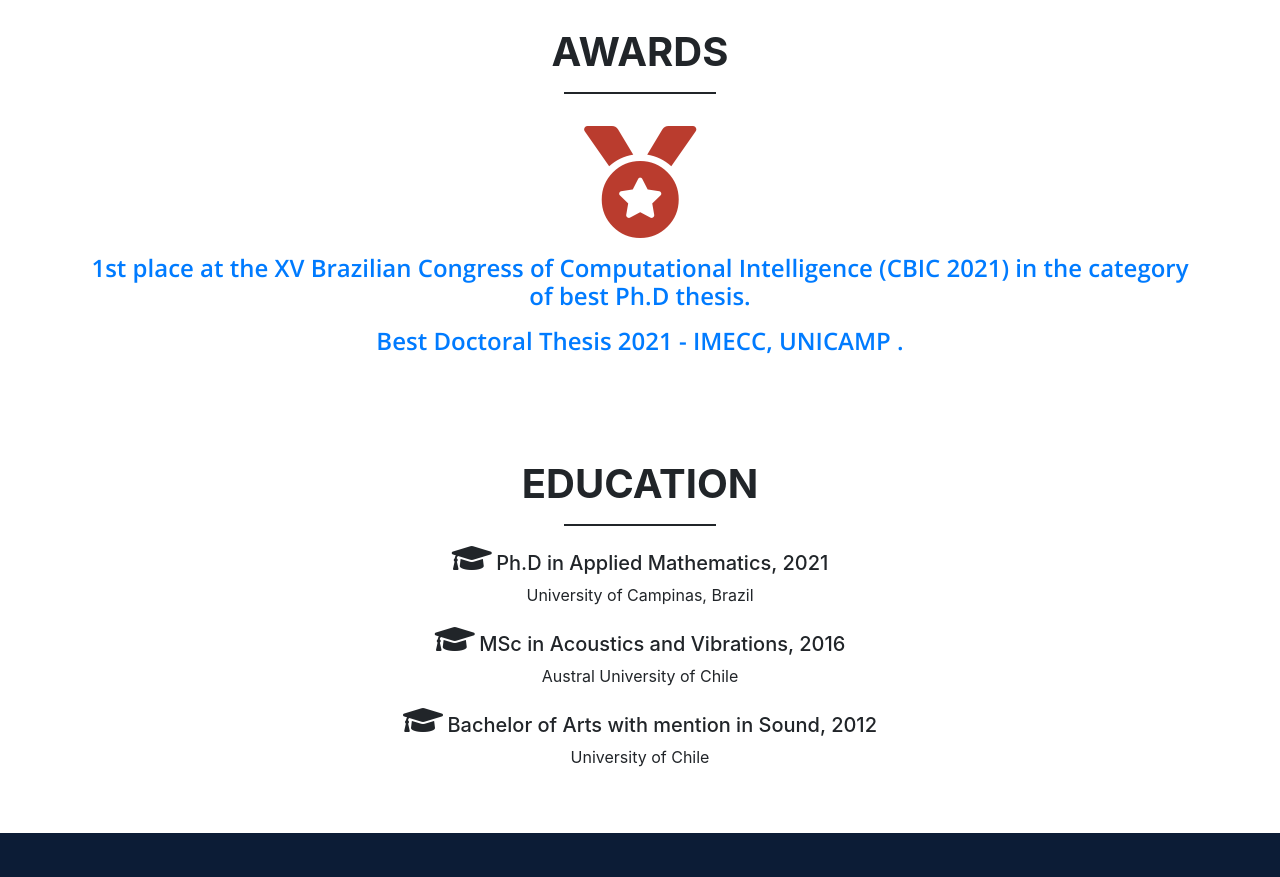
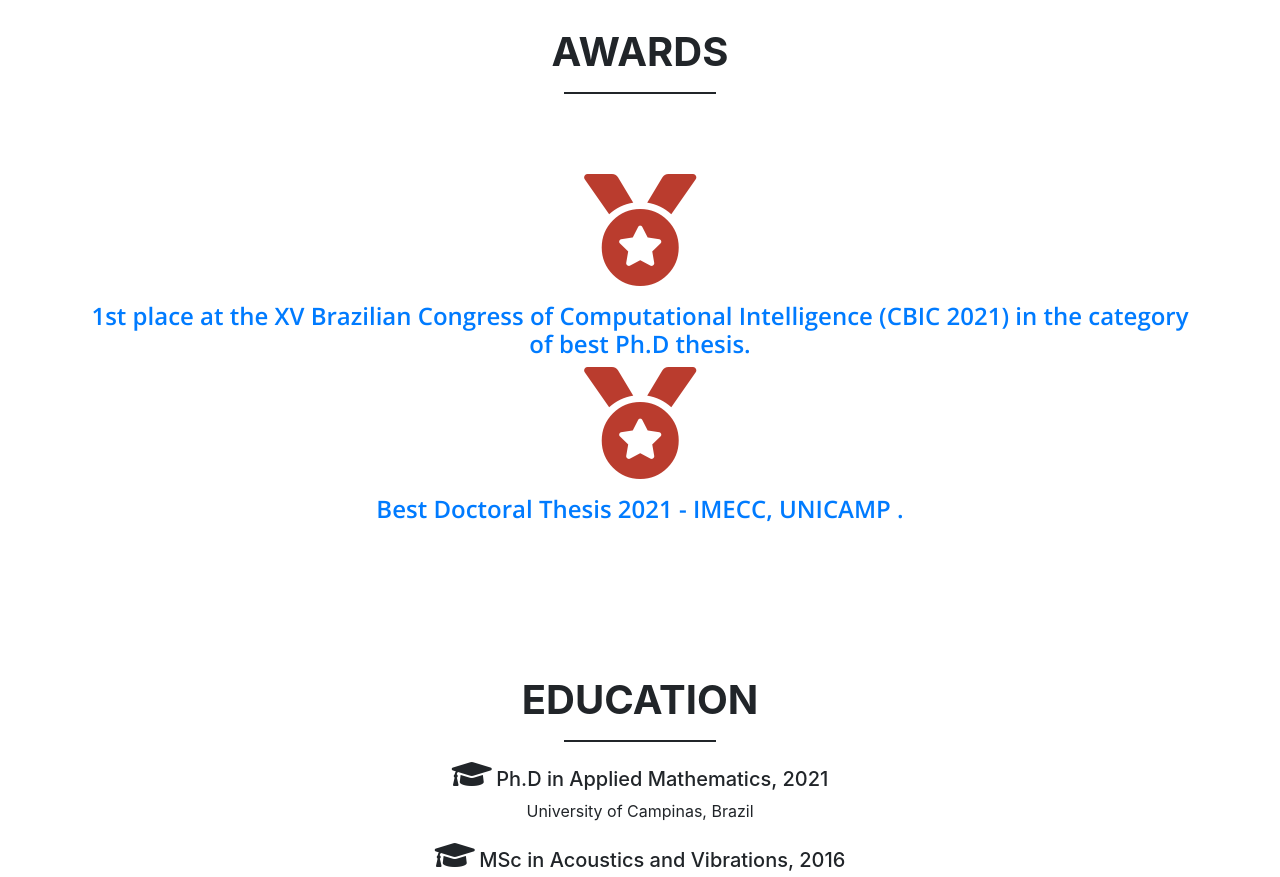
Before and after one commit to fitolobo/RodolfoLobo, a plain HTML site: page index.html in a window 1280 px wide. Shown: the part 3280-4157 px from the top of the page. Drawn offline with nearby package versions, Linux system fonts and the light colour scheme.

Commit message:
Update index.html

```diff
--- a/index.html
+++ b/index.html
@@ -179,12 +179,14 @@
       </div>
       <div class="row pt-3">
 
-        <article class="col-12 col-sm-12">
+        <article class="container text-center py-5">
             <i class="fas fa-medal fa-7x"></i>
             <a href="#" onclick='window.open("assets/img/certificado.pdf");return false;'>
               <h4 class="font-weight-bold mt-3">1st place at the XV Brazilian Congress of Computational Intelligence (CBIC 2021) in the category of best Ph.D thesis.</h4>
           </a>
-          <a href="#" onclick='window.open("assets/img/certificado2.pdf");return false;'>
+
+             <i class="fas fa-medal fa-7x"></i>
+             <a href="#" onclick='window.open("assets/img/certificado2.pdf");return false;'>
               <h4 class="font-weight-bold mt-3">Best Doctoral Thesis 2021 - IMECC, UNICAMP  .</h4>
           </a>
         </article>
```
